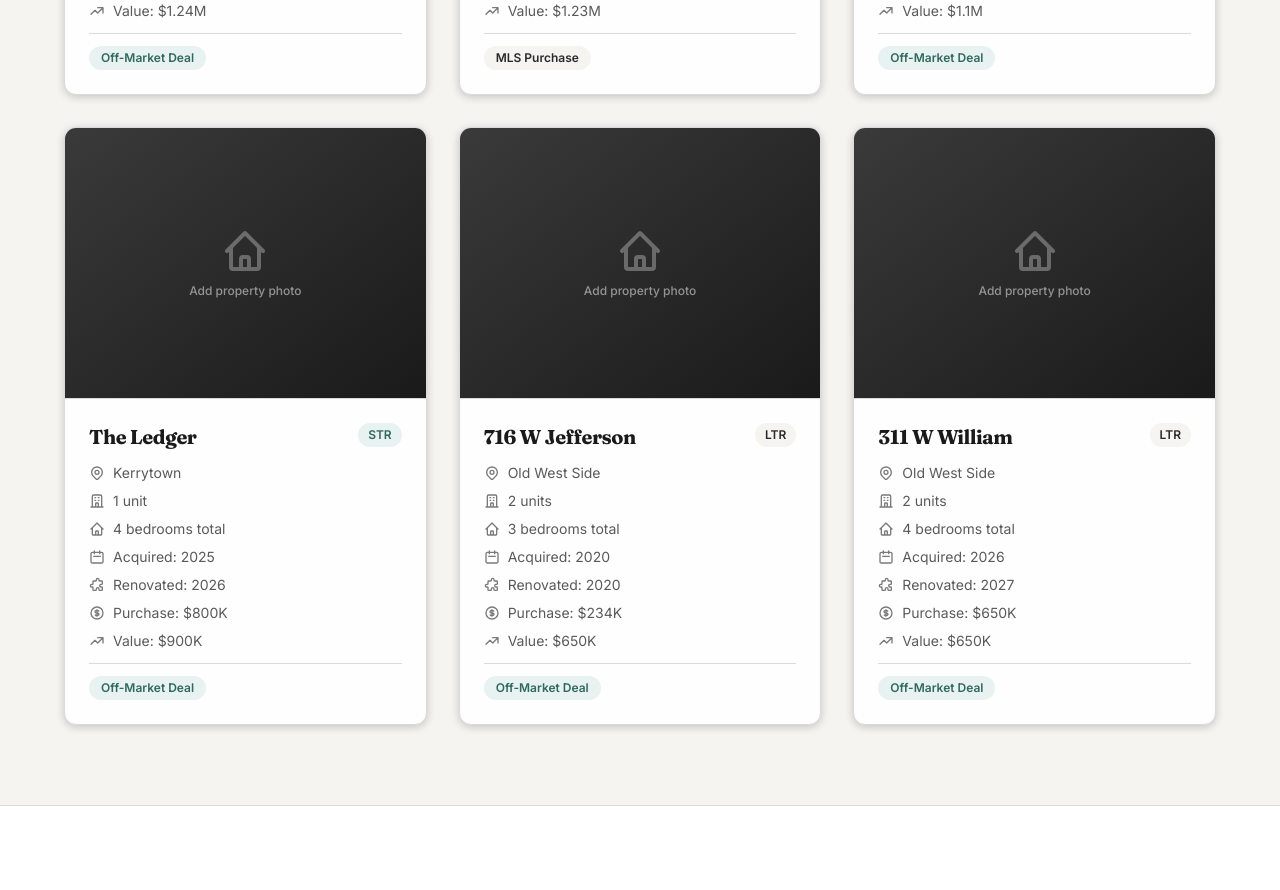
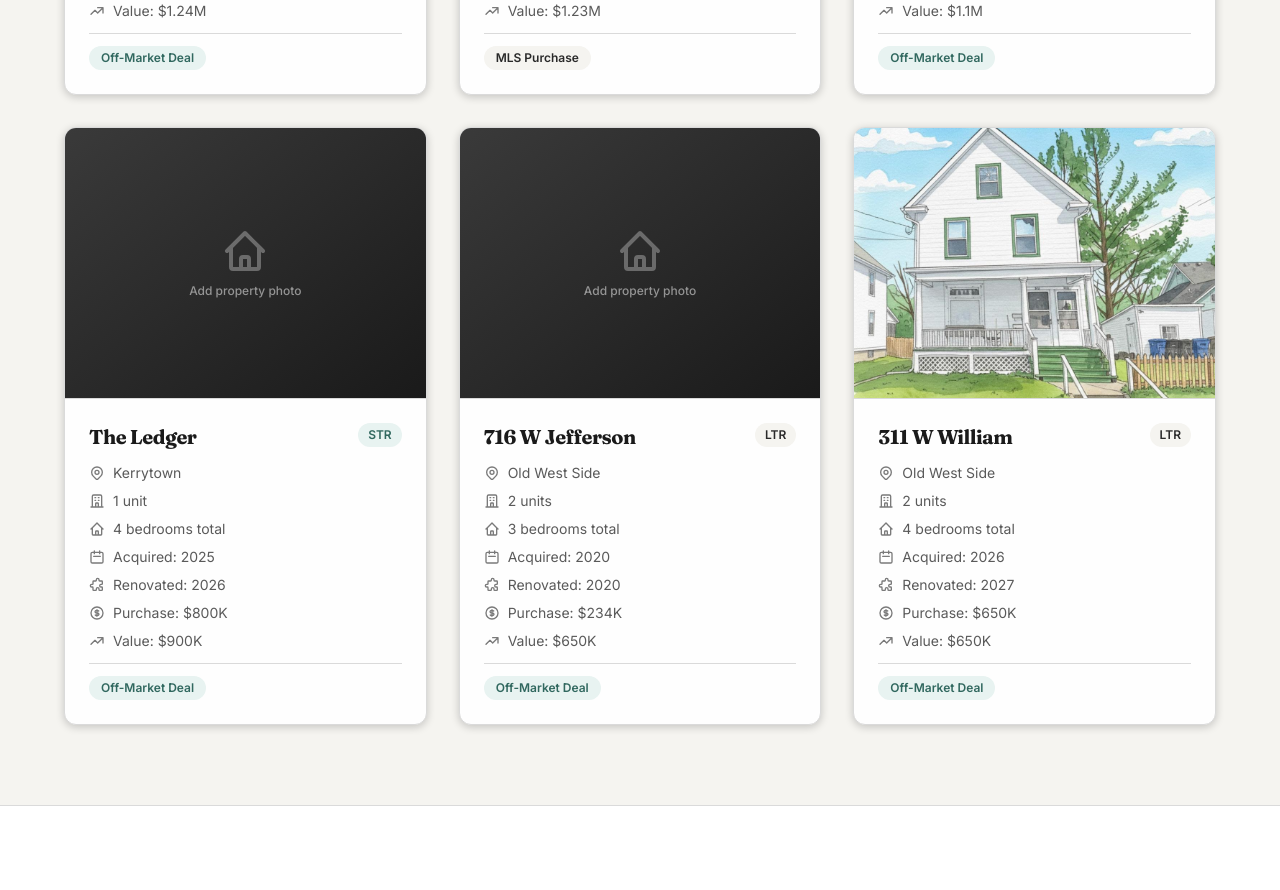
Before and after one commit to rpantaleo11/personal-website, a Next.js app: page /real-estate in a window 1280 px wide. Shown: the part 2960-3850 px from the top of the page. Built offline with nearby package versions, Linux system fonts and the light colour scheme.

Commit message:
Add 311 W William property image

```diff
--- a/app/real-estate/page.tsx
+++ b/app/real-estate/page.tsx
@@ -20,7 +20,7 @@ const currentHoldings = [
   { address: '615 W Jefferson', neighborhood: 'Old West Side', units: '3', bedrooms: '4', type: 'Long-term rental', acquisitionDate: '2025', purchasePrice: '$888K', value: '$1.23M', acquisitionMethod: 'MLS', renovationDate: '2025', image: '/properties/615-w-jefferson.png' },
   { address: 'Fine Townhomes', neighborhood: 'Downtown', units: '4', bedrooms: '20', type: 'Long-term rental', acquisitionDate: '2025', purchasePrice: '$950K', value: '$4M', acquisitionMethod: 'MLS', renovationDate: '2026', image: '' },
   { address: 'The Ledger', neighborhood: 'Kerrytown', units: '1', bedrooms: '4', type: 'Short-term rental', acquisitionDate: '2025', purchasePrice: '$800K', value: '$900K', acquisitionMethod: 'Off-Market', renovationDate: '2026', image: '' },
-  { address: '311 W William', neighborhood: 'Old West Side', units: '2', bedrooms: '4', type: 'Long-term rental', acquisitionDate: '2026', purchasePrice: '$650K', value: '$650K', acquisitionMethod: 'Off-Market', renovationDate: '2027', image: '' },
+  { address: '311 W William', neighborhood: 'Old West Side', units: '2', bedrooms: '4', type: 'Long-term rental', acquisitionDate: '2026', purchasePrice: '$650K', value: '$650K', acquisitionMethod: 'Off-Market', renovationDate: '2027', image: '/properties/311-w-william.jpg' },
   { address: '500 Catherine', neighborhood: 'Old West Side', units: '4', bedrooms: '8', type: 'Long-term rental', acquisitionDate: '2025', purchasePrice: '$1.23M', value: '$1.24M', acquisitionMethod: 'Off-Market', renovationDate: 'TBD', image: '/properties/500-catherine.jpg' },
   { address: '600 Catherine', neighborhood: 'Old West Side', units: '3', bedrooms: '4', type: 'Long-term rental', acquisitionDate: '2024', purchasePrice: '$1M', value: '$1.1M', acquisitionMethod: 'Off-Market', renovationDate: 'TBD', image: '/properties/600-catherine.jpg' },
 ];
```
Also changed, not shown: public/properties/311-w-william.jpg (added).
